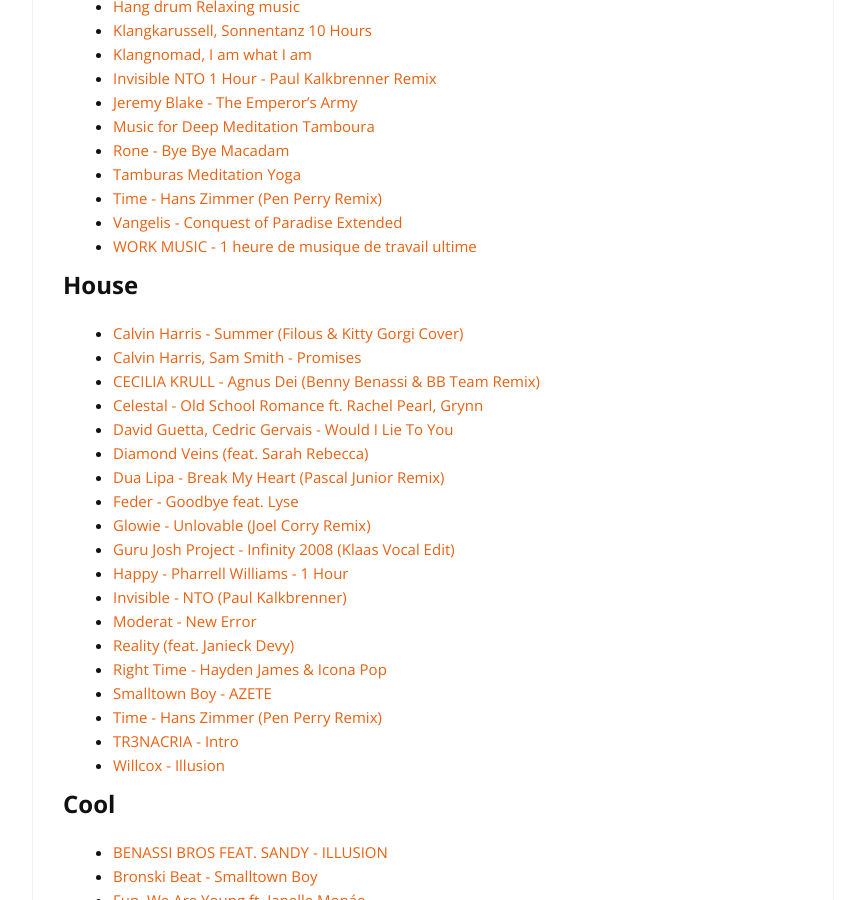
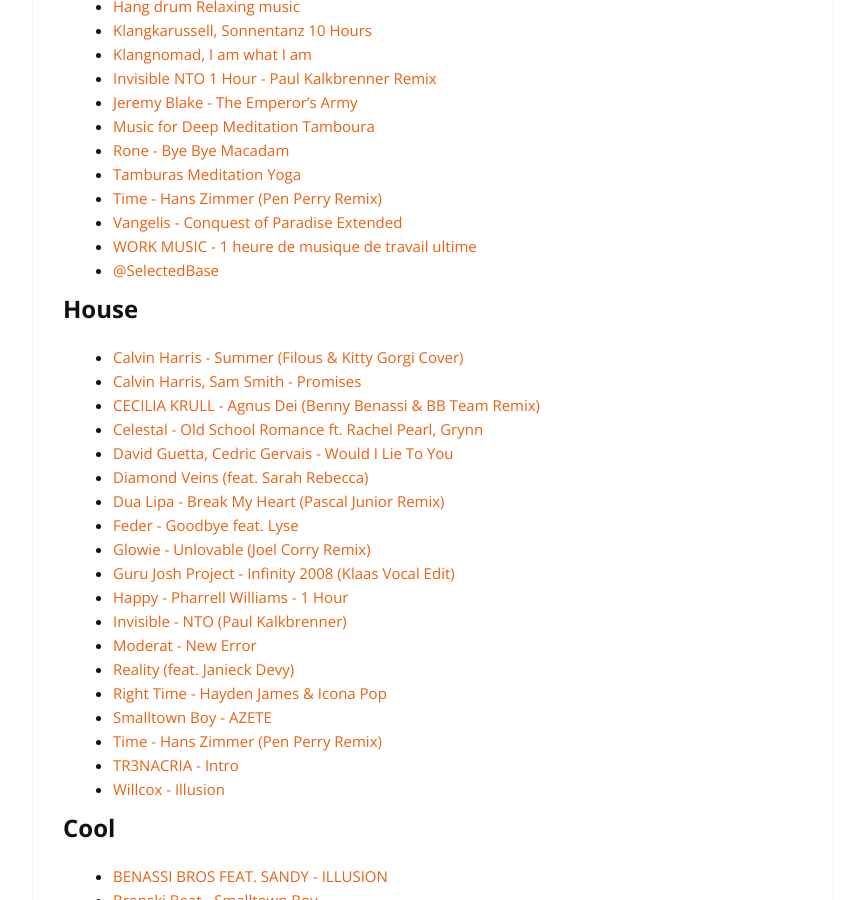
Before and after one commit to cylmat/cylmat.github.io, a Jekyll site: the page built from _pages/musics.md, in a window 1280 px wide and 900 px high, scrolled down 361 px. Shown: the whole window, without its empty margins (207-1072 px from the left). Built offline with Jekyll 4.4.1, drawn with Linux system fonts in a browser that asks for light colours; nearby versions of some CDN libraries.

Commit message:
Update musics.md

```diff
--- a/_pages/musics.md
+++ b/_pages/musics.md
@@ -20,6 +20,7 @@
 - [Time - Hans Zimmer (Pen Perry Remix)](https://www.youtube.com/watch?v=CAgpsLjKmHQ )
 - [Vangelis - Conquest of Paradise Extended](https://www.youtube.com/watch?v=26dlYEzOtog)
 - [WORK MUSIC - 1 heure de musique de travail ultime](https://www.youtube.com/watch?v=j8L6IvuYGOQ)
+- [@SelectedBase](https://www.youtube.com/@SelectedBase)
 
 
 ## House
```
